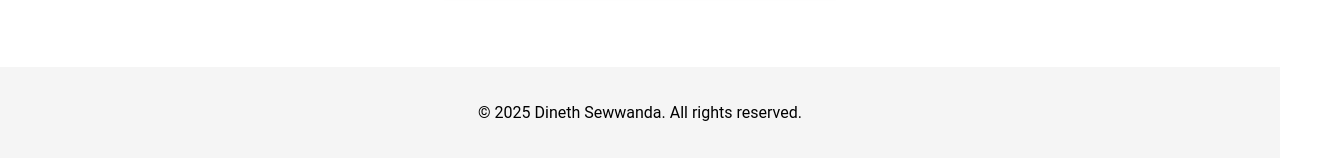
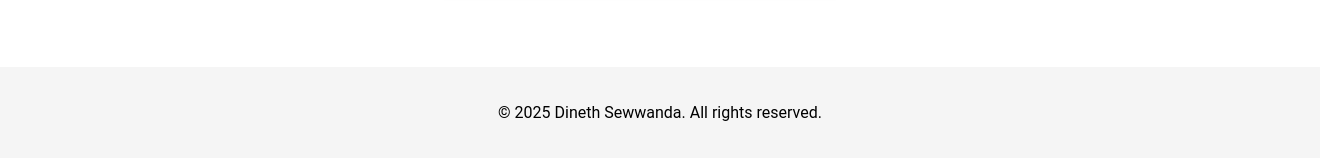
Before and after one commit to LoneWolf728/task-manager, an Angular app in the folder frontend/: page /auth/login in a window 1280 px wide. Shown: the part 499-658 px from the top of the page, 1320 px wide, since content can reach past the window. Built offline with nearby package versions, Linux system fonts and the light colour scheme.

Commit message:
style: Update footer styles for improved layout and positioning

```diff
--- a/frontend/src/app/shared/components/footer/footer.component.scss
+++ b/frontend/src/app/shared/components/footer/footer.component.scss
@@ -2,4 +2,8 @@ footer {
     text-align: center;
     padding: 20px;
     background-color: #f5f5f5;
+    margin-top: auto;
+    width: 100%;
+    position: relative;
+    bottom: 0;
   }
```
